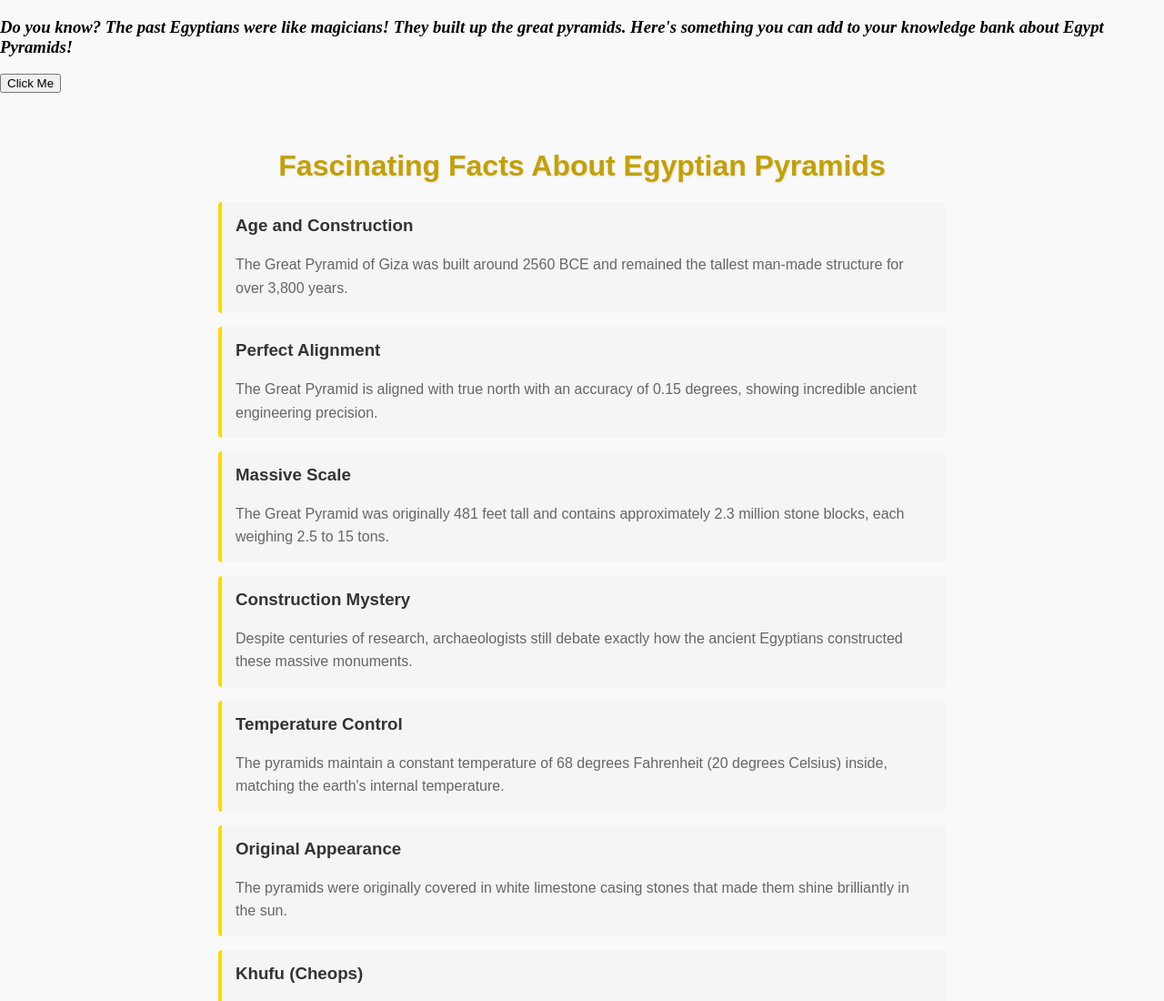
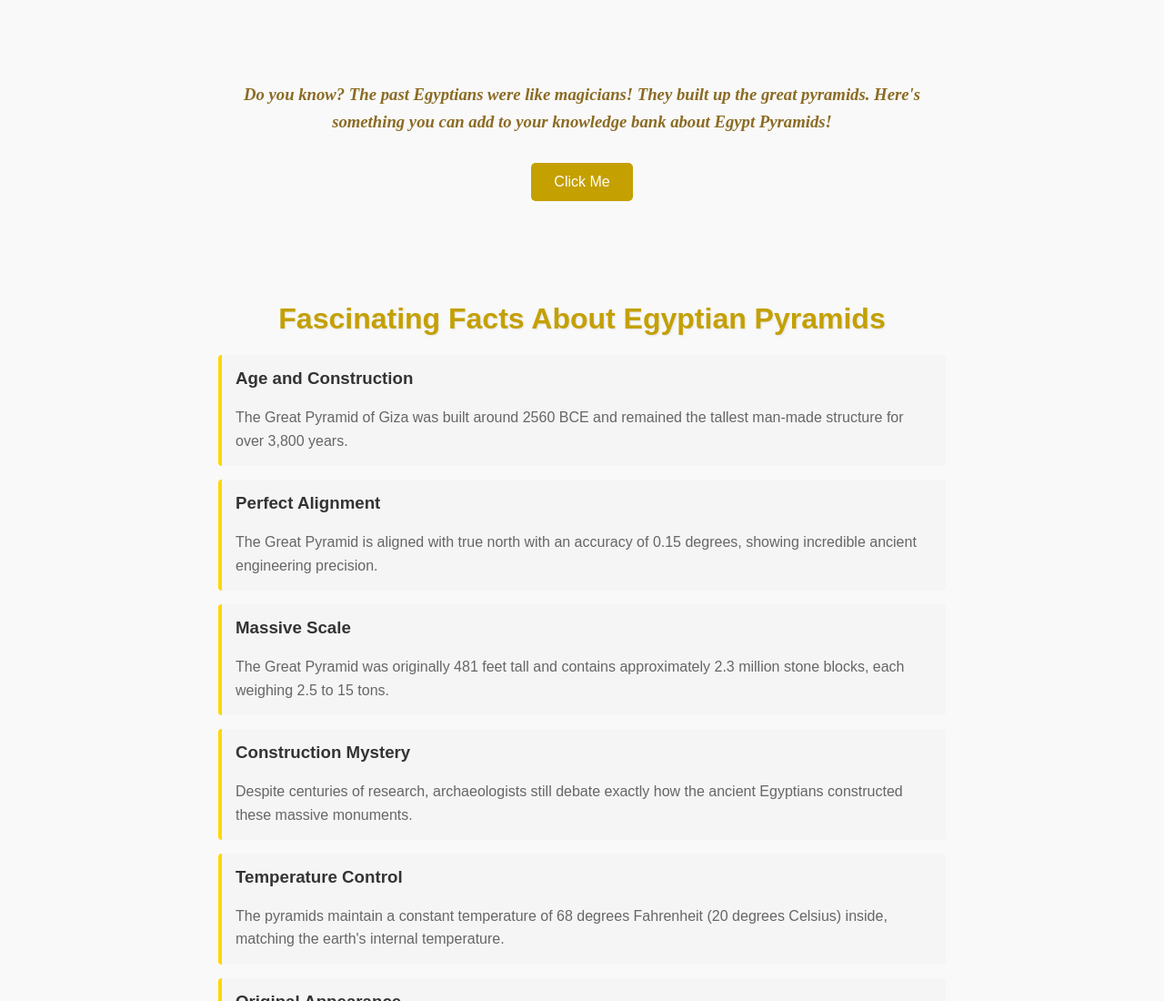
Before and after one commit to hewageuhcu/Do-You-Know-, a plain HTML site: page index.html in a window 1280 px wide. Shown: the top 1100 px of the page at 91% size. Drawn offline with Linux system fonts and the light colour scheme.

Commit message:
Update styles.css

```diff
--- a/styles.css
+++ b/styles.css
@@ -1,4 +1,34 @@
 /* Base styles */
+
+/* Add these new styles to your existing styles.css */
+.welcome-section {
+    text-align: center;
+    max-width: 800px;
+    margin: 50px auto;
+    padding: 20px;
+}
+
+.welcome-section h3 {
+    color: #8b6b23;
+    line-height: 1.6;
+    margin-bottom: 30px;
+}
+
+#showFactsBtn {
+    padding: 12px 25px;
+    font-size: 16px;
+    background-color: #c4a000;
+    color: white;
+    border: none;
+    border-radius: 5px;
+    cursor: pointer;
+    transition: background-color 0.3s ease;
+}
+
+#showFactsBtn:hover {
+    background-color: #a88f00;
+}
+
 body {
     margin: 0;
     padding: 0;
```
